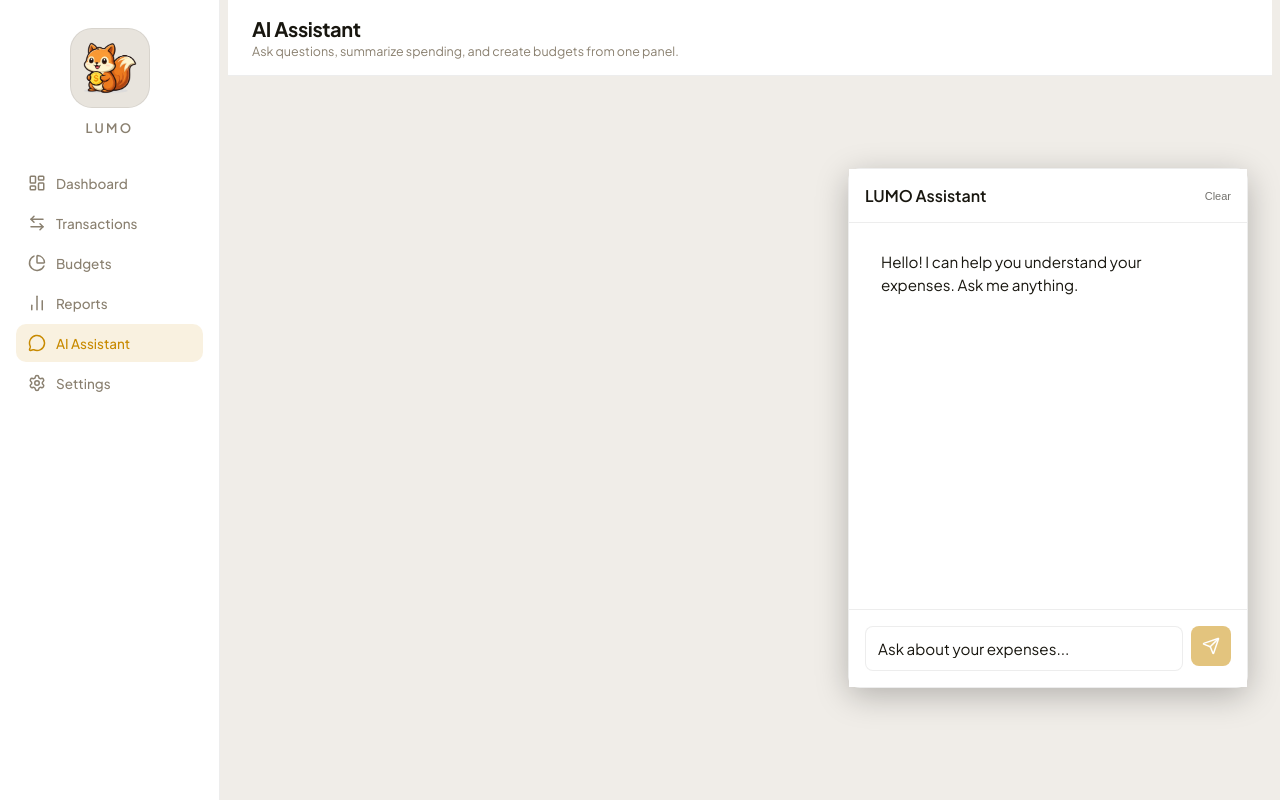
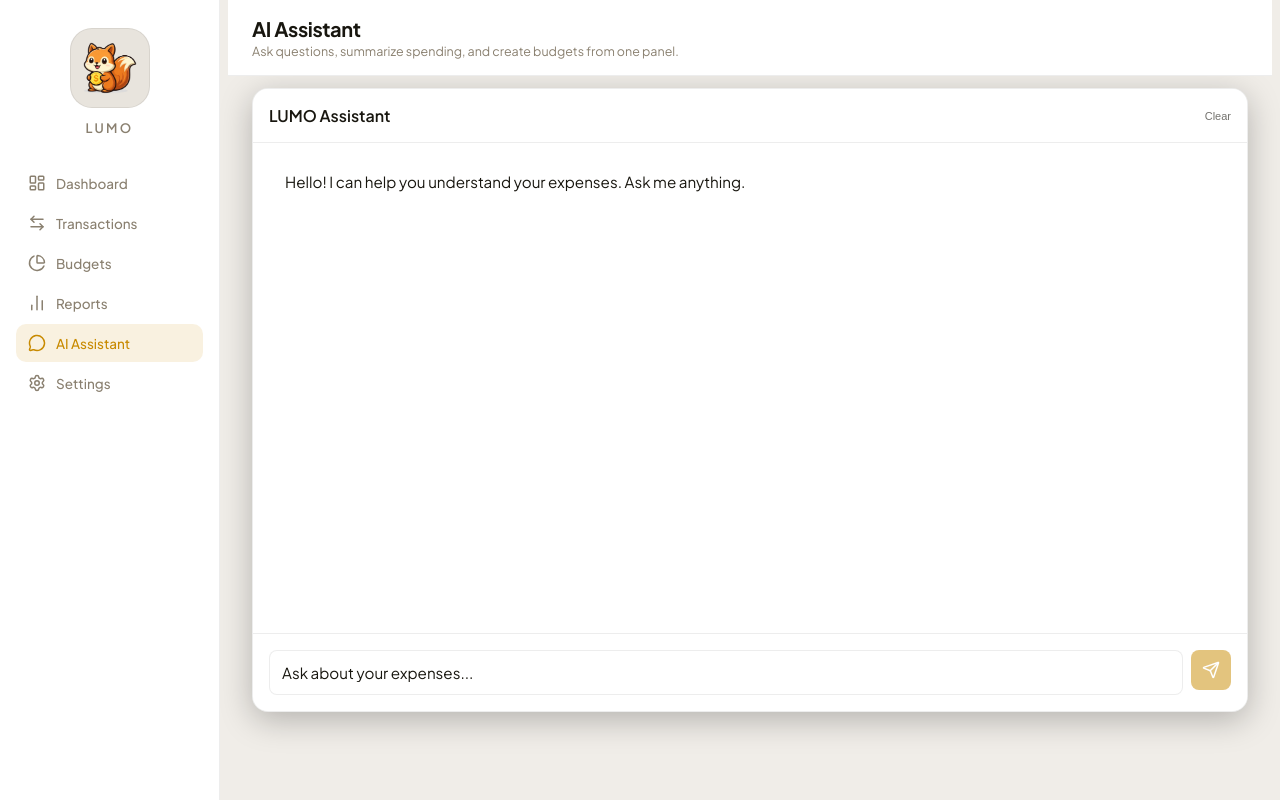
Before and after one commit to jayq23/LUMO, a React (Vite) app: page /assistant in a window 1280 px wide. Built offline with nearby package versions, Linux system fonts and the light colour scheme; no server answers; sample sign-in values are in the browser's storage.

Commit message:
Refine assistant panel styles

```diff
--- a/src/styles/ai-assistant.css
+++ b/src/styles/ai-assistant.css
@@ -6,6 +6,14 @@
   right: 2rem;
   z-index: 1000;
   font-family: inherit;
+}
+
+.ai-assistant.embedded {
+  position: static;
+  bottom: auto;
+  right: auto;
+  z-index: auto;
+  width: 100%;
 }
 
 .ai-button {
@@ -46,6 +54,18 @@
   flex-direction: column;
   border: 1px solid var(--border);
   animation: slideUp 0.3s ease;
+}
+
+.ai-assistant.embedded .ai-window {
+  position: static;
+  bottom: auto;
+  right: auto;
+  width: 100%;
+  max-width: none;
+  height: min(78vh, 780px);
+  border-radius: 16px;
+  animation: none;
+  overflow: hidden;
 }
 
 @keyframes slideUp {
```
